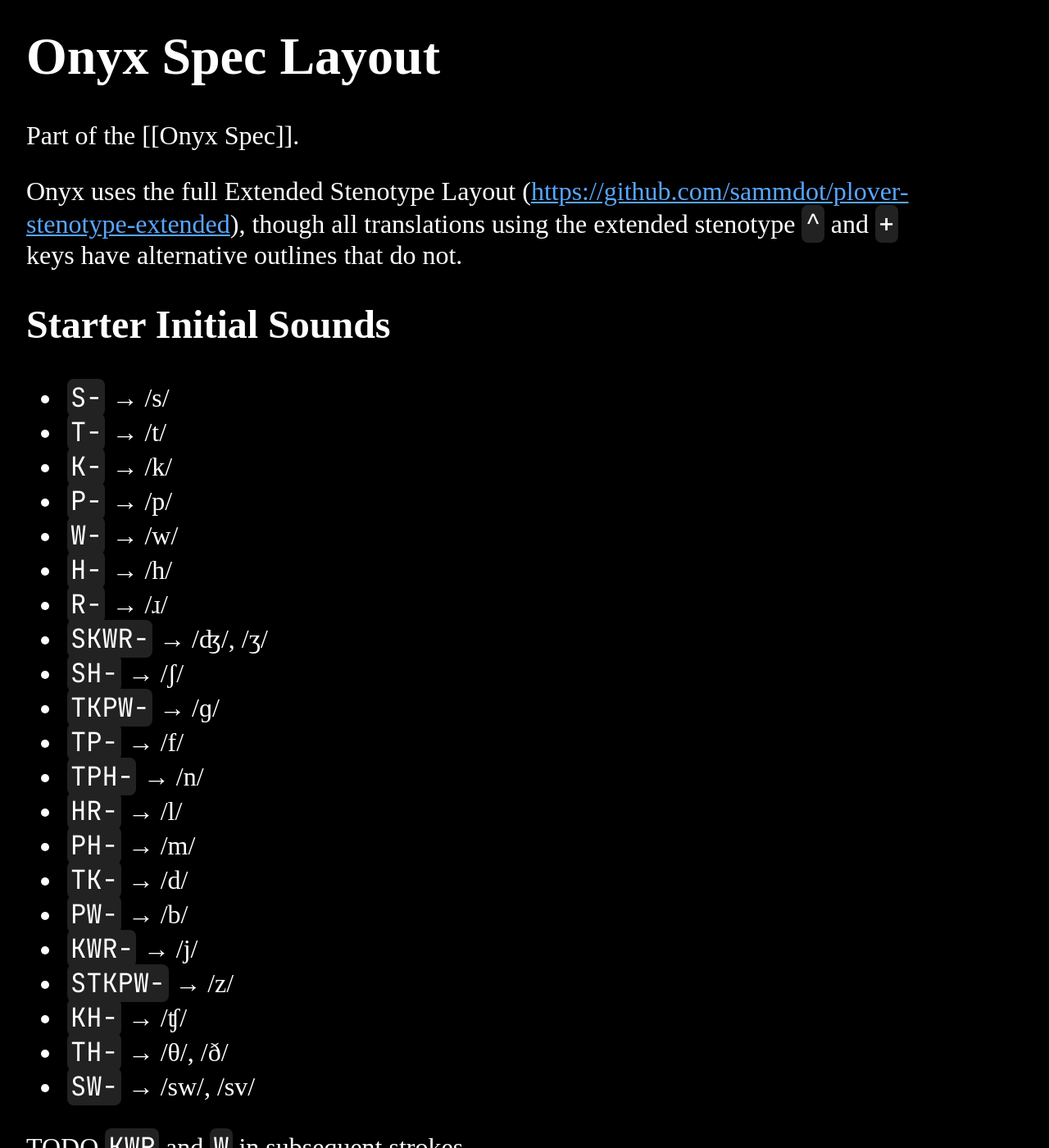
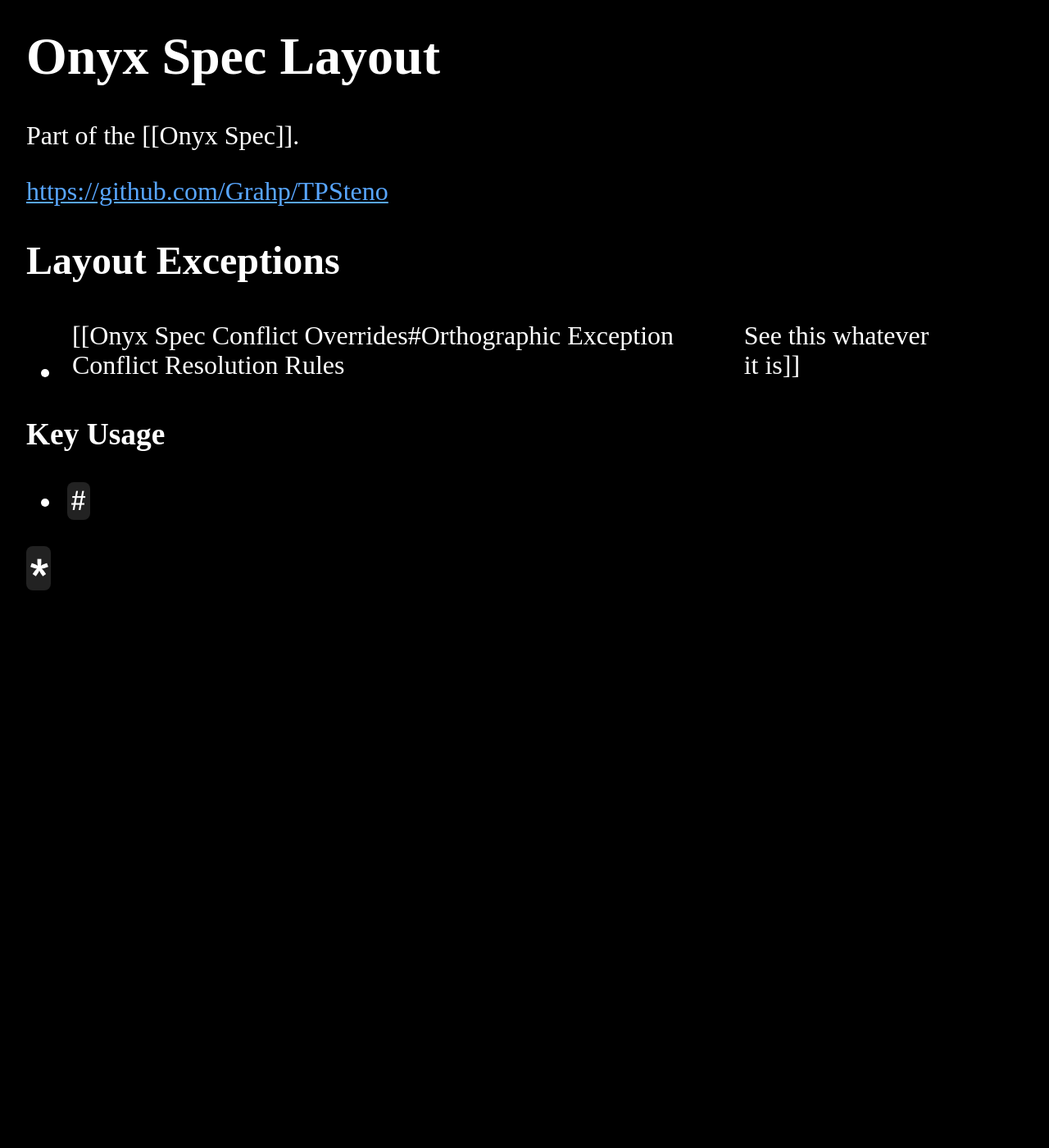
Before and after one commit to Grahp/Website, a Jekyll site: the page built from pages/Onyx Spec Layout.md, in a window 1280 px wide and 1400 px high. Shown: the whole window at 82% size. Built offline with Jekyll 4.4.1, drawn with Linux system fonts in a browser that asks for light colours; some of the changed text lies outside the part shown.

Commit message:
Update Onyx Spec for new layout

```diff
--- a/pages/Onyx Spec Layout.md
+++ b/pages/Onyx Spec Layout.md
@@ -5,37 +5,7 @@ title: Onyx Spec Layout
 
 Part of the [[Onyx Spec]].
 
-Onyx uses the full Extended Stenotype Layout ([https://github.com/sammdot/plover-stenotype-extended](https://github.com/sammdot/plover-stenotype-extended)), though all translations using the extended stenotype `^` and `+` keys have alternative outlines that do not.
-
-## Starter Initial Sounds
-
-- `S-` → /s/
-- `T-` → /t/
-- `K-` → /k/
-- `P-` → /p/
-- `W-` → /w/
-- `H-` → /h/
-- `R-` → /ɹ/
-- `SKWR-` → /ʤ/, /ʒ/
-- `SH-` → /ʃ/
-- `TKPW-` → /ɡ/
-- `TP-` → /f/
-- `TPH-` → /n/
-- `HR-` → /l/
-- `PH-` → /m/
-- `TK-` → /d/
-- `PW-` → /b/
-- `KWR-` → /j/
-- `STKPW-` → /z/
-- `KH-` → /ʧ/
-- `TH-` → /θ/, /ð/
-- `SW-` → /sw/, /sv/
-
-TODO `KWR` and `W` in subsequent strokes.
-
-### Ender Ending Sounds
-
-- `-F` → /s/ sometimes
+[https://github.com/Grahp/TPSteno](https://github.com/Grahp/TPSteno)
 
 ## Layout Exceptions
 
@@ -44,3 +14,6 @@ TODO `KWR` and `W` in subsequent strokes.
 ### Key Usage
 
 - `#`
+
+
+### `*`
```
Also changed, not shown: pages/Onyx Spec Mandatories.md (added, +16 -0 lines), pages/Onyx Spec.md (+9 -7 lines).
